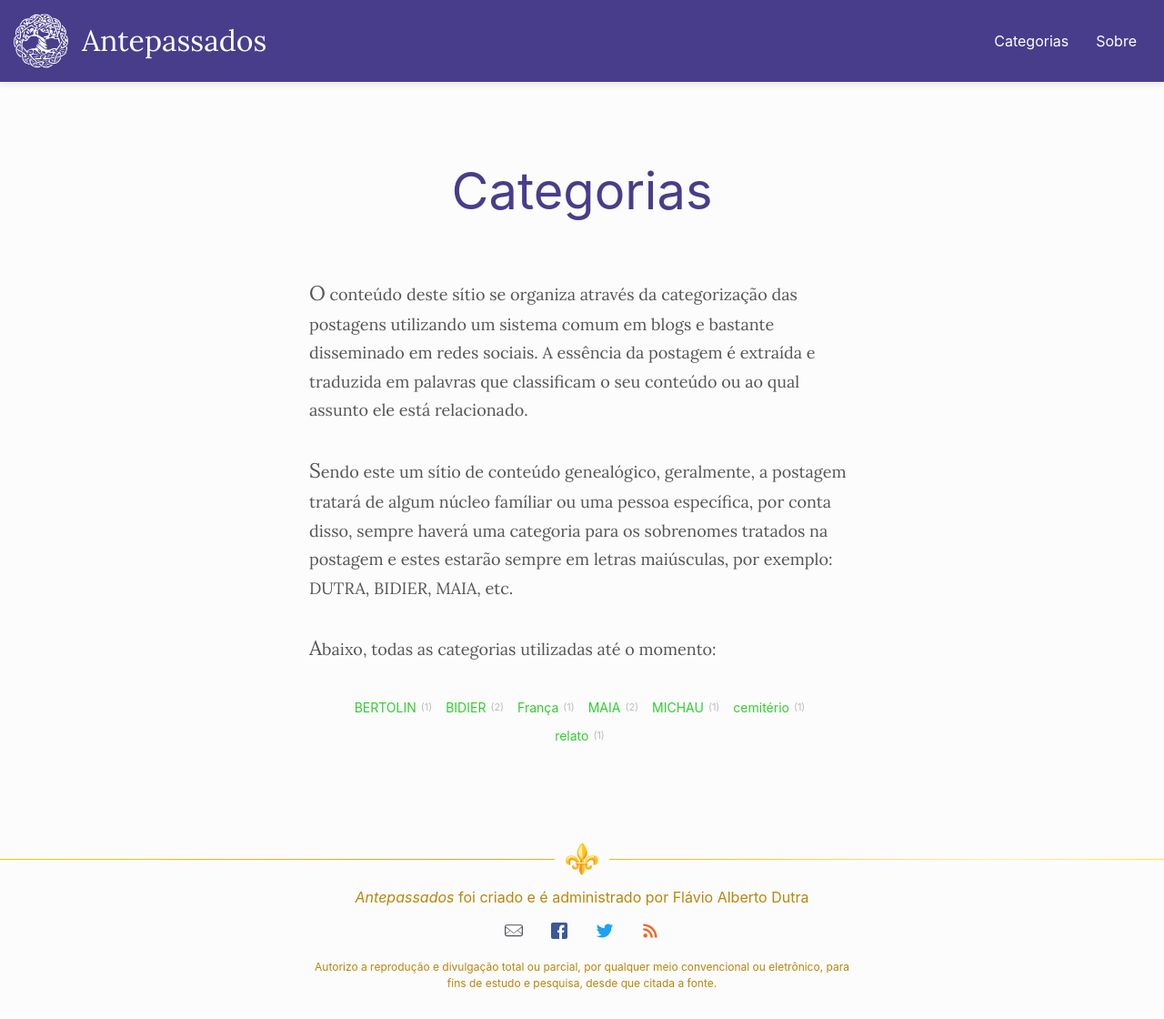
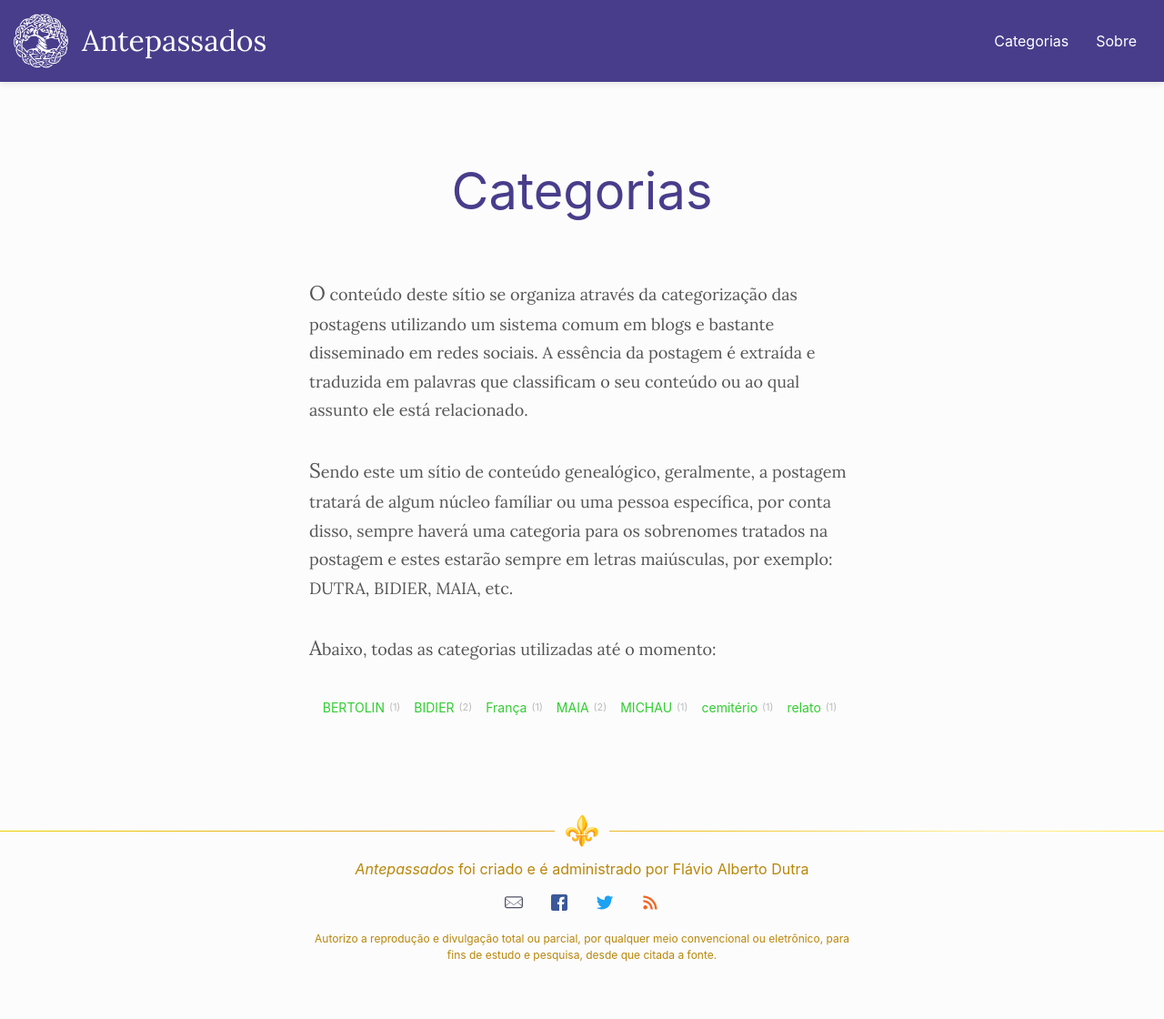
Before and after one commit to flaviodut/antepassados, a Jekyll site: the page built from categorias.md, in a window 1280 px wide. Shown: the whole page at 91% size. Built offline with Jekyll 4.4.1, drawn with Linux system fonts in a browser that asks for light colours; after the commit the page ends 1089 px from its top, so only the background shows below that.

Commit message:
Atualizado espaçamentos das tags e ajustado uma exceção para a página de Categorias

```diff
--- a/_includes/categories.html
+++ b/_includes/categories.html
@@ -8,7 +8,11 @@
 
 {% if categories_list != null and page.hide_categories != true %}
   {% if include.local == null %}
-    <aside class="tags">
+    {% if page.title == 'Categorias' %}
+      <aside class="tags tags--no-padding-top">
+    {% else %}
+      <aside class="tags">
+    {% endif %}
       {% if page.hide_categories_title != true %}
         <h3>Categorias</h3>
       {% endif %}
--- a/_sass/minima.scss
+++ b/_sass/minima.scss
@@ -36,6 +36,6 @@
   "partials/header",
   "partials/post",
   "partials/category",
-  "partials/tag",
+  "partials/tags",
   "partials/syntax-highlighting"
 ;
--- a/_sass/partials/_tag.scss
+++ b/_sass/partials/_tags.scss
@@ -1,6 +1,6 @@
 .tags {
   width: 100%;
-  padding: 0 ($spacing-unit / 2) $spacing-unit;
+  padding: ($spacing-unit * 3) ($spacing-unit / 2) $spacing-unit;
 
   h3 {
     text-align: center;
@@ -20,19 +20,24 @@
   }
 
   .home ~ & {
-    padding-top: $spacing-unit * 2;
-
     @include breakpoint($lg) {
       max-width: 1200px;
       margin: 0 auto;
     }
   }
 
-  .post ~ & {
+  .post ~ &,
+  .category ~ & {
     @include breakpoint($lg) {
       max-width: 600px;
       margin: 0 auto;
+      padding-left: 0;
+      padding-right: 0;
     }
+  }
+
+  &.tags--no-padding-top {
+    padding-top: 0;
   }
 }
 
```
